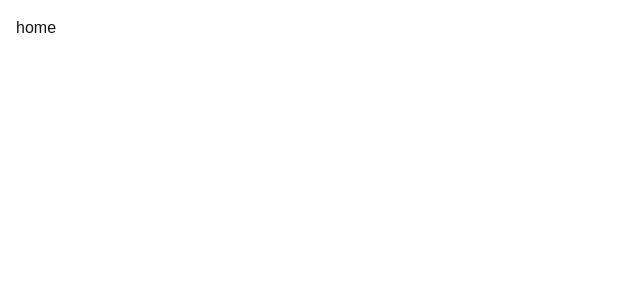
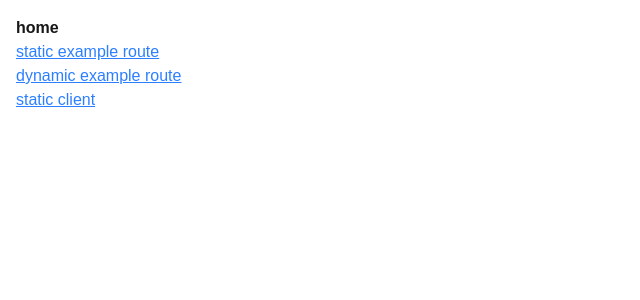
Before and after one commit to peterlidee/caching, a Next.js app: page / in a window 1280 px wide. Shown: the top 300 px of the page, without its empty margins (0-640 px from the left). Built offline with nearby package versions, Linux system fonts and the light colour scheme.

Commit message:
Setup home routes

```diff
--- a/app/page.tsx
+++ b/app/page.tsx
@@ -1,3 +1,27 @@
+import Link from 'next/link';
+
+const links = [
+  { label: 'static example route', route: '/static-example-route' },
+  {
+    label: 'dynamic example route',
+    route: '/dynamic-example-route?name=peter',
+  },
+  { label: 'static client', route: '/static-client' },
+];
+
 export default function Home() {
-  return <>home</>;
+  return (
+    <>
+      <h1 className='font-bold'>home</h1>
+      <ul>
+        {links.map((link) => (
+          <li key={link.route}>
+            <Link href={link.route} className='underline text-blue-500'>
+              {link.label}
+            </Link>
+          </li>
+        ))}
+      </ul>
+    </>
+  );
 }
```
